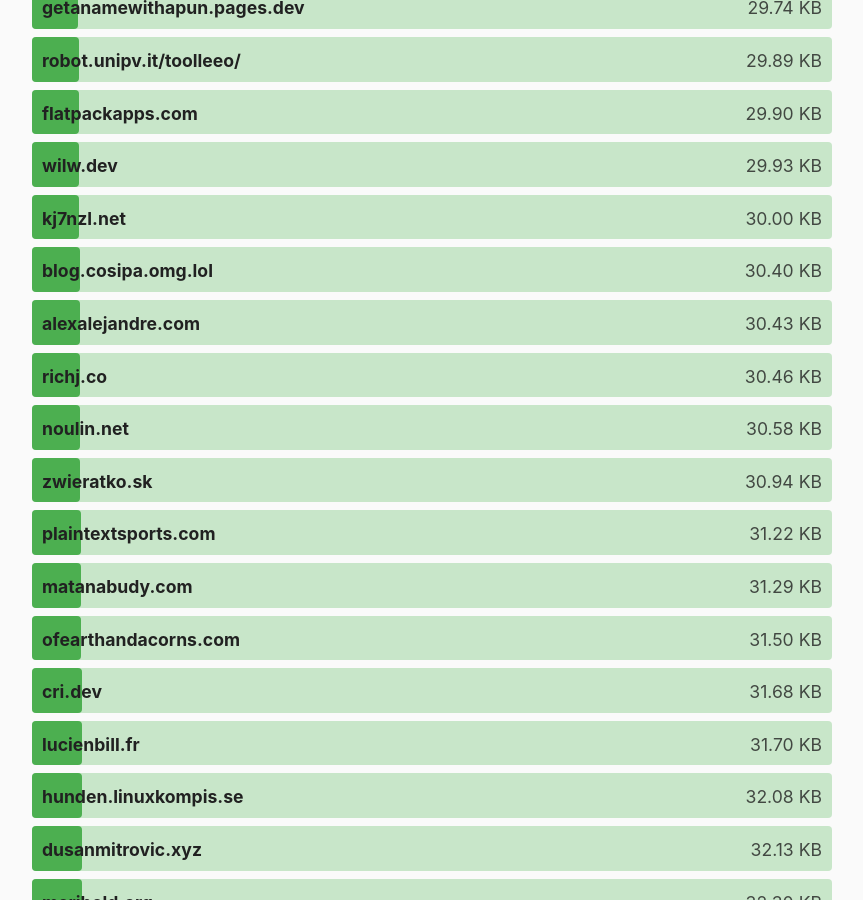
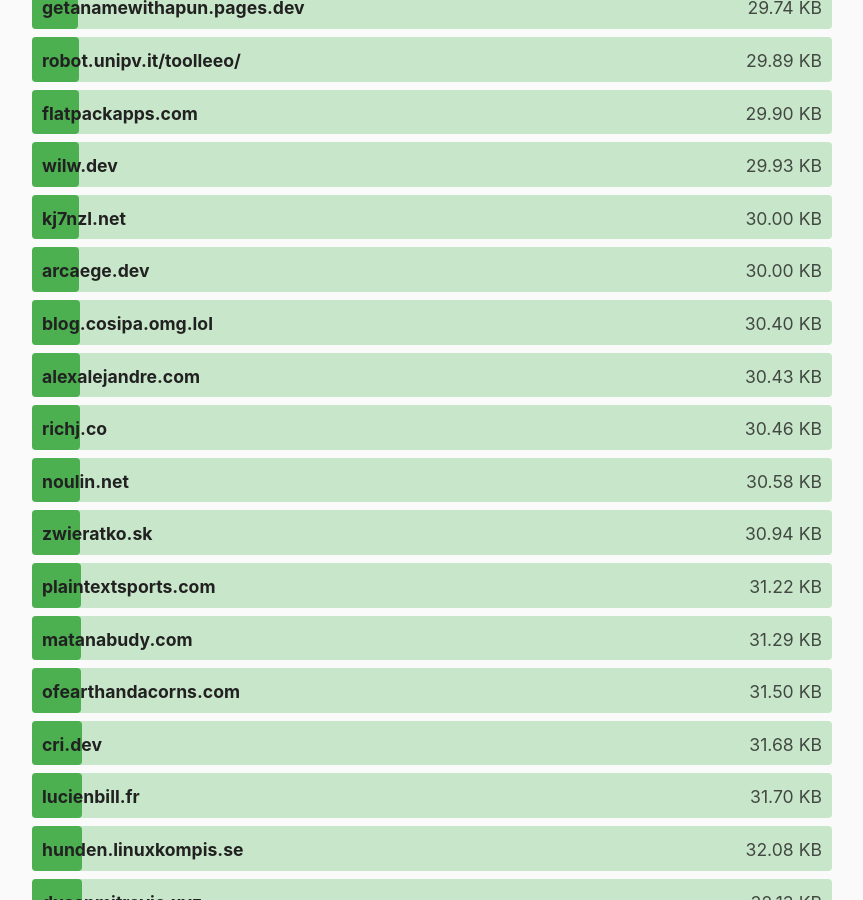
Before and after one commit to kevquirk/512kb.club, a Jekyll site: the page built from index.md, in a window 1280 px wide and 900 px high, scrolled down 11526 px. Shown: the whole window, without its empty margins (208-1071 px from the left). Built offline with Jekyll 4.4.1, drawn with Linux system fonts in a browser that asks for light colours.

Commit message:
Add arcaege.dev

```diff
--- a/_data/sites.yml
+++ b/_data/sites.yml
@@ -4482,3 +4482,8 @@
   url: https://zwieratko.sk/
   size: 30.94
   last_checked: 2025-05-18
+
+- domain: arcaege.dev
+  url: https://arcaege.dev/
+  size: 30.00
+  last_checked: 2025-09-21
```
